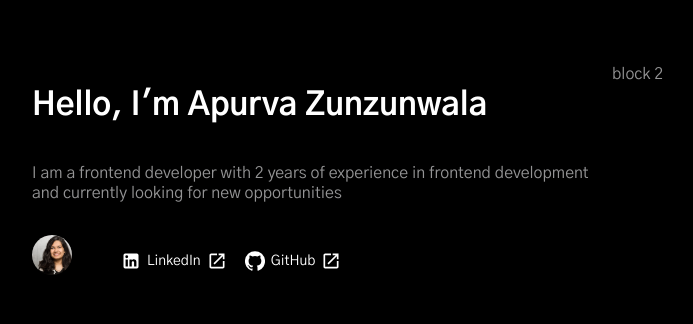
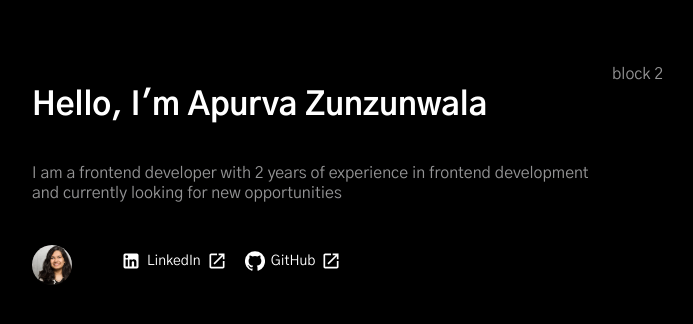
Before and after one commit to ApurvaZun/portfolio, a React app: page / in a window 1280 px wide. Shown: the whole page, without its empty margins (32-725 px from the left). Built offline with nearby package versions, Linux system fonts and the light colour scheme.

Commit message:
fix: avatar alignment

```diff
--- a/src/components/userInfo.js
+++ b/src/components/userInfo.js
@@ -18,7 +18,10 @@ const UserInfo = () => {
             <h1>{user[0].User}</h1>
             <p>{user[0].Description}</p>
             <div className="social-info">
-                <Avatar alt="Remy Sharp" src={avatarImg} />
+                <div className="avatar-box">
+                    <Avatar alt="Apurva Zunzunwala" src={avatarImg} />
+                </div>
+
                 <ul>
                     <li>
                         <a href="https://sarahdayan.dev/" rel="noreferrer" target="_blank" className="item-social-icon">
--- a/src/index.js
+++ b/src/index.js
@@ -9,7 +9,7 @@ import "./index.scss";
 const useStyles = makeStyles((theme) => ({
     root: {
       flexGrow: 1,
-      padding: '4rem'
+      margin: '4rem'
     },
     grid: {
       padding: theme.spacing(2),
--- a/src/styles/userInfo.scss
+++ b/src/styles/userInfo.scss
@@ -10,6 +10,9 @@
     .social-info{
         padding-top: 1rem;
         display: flex;
+        .avatar-box{
+            margin-top: 10px;
+        }
         ul{
             list-style-type: none;
             display: flex;
```
